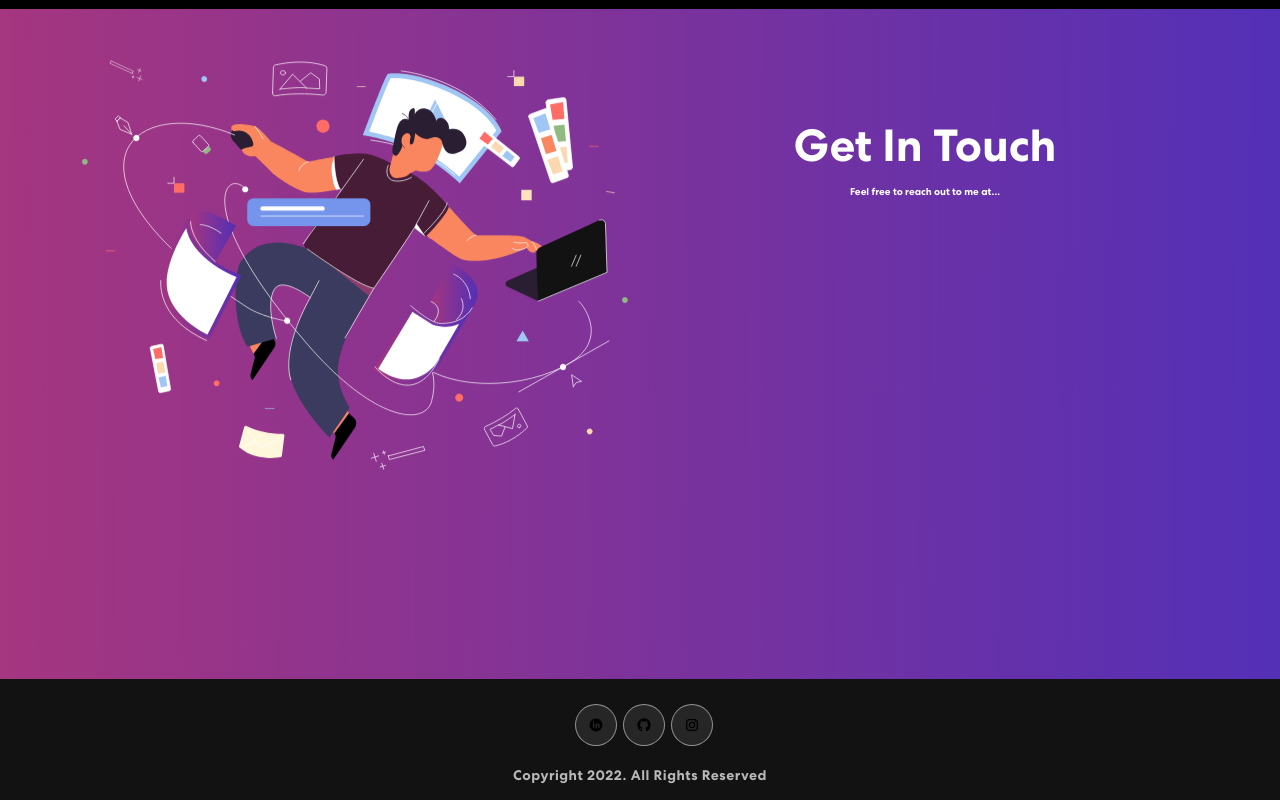
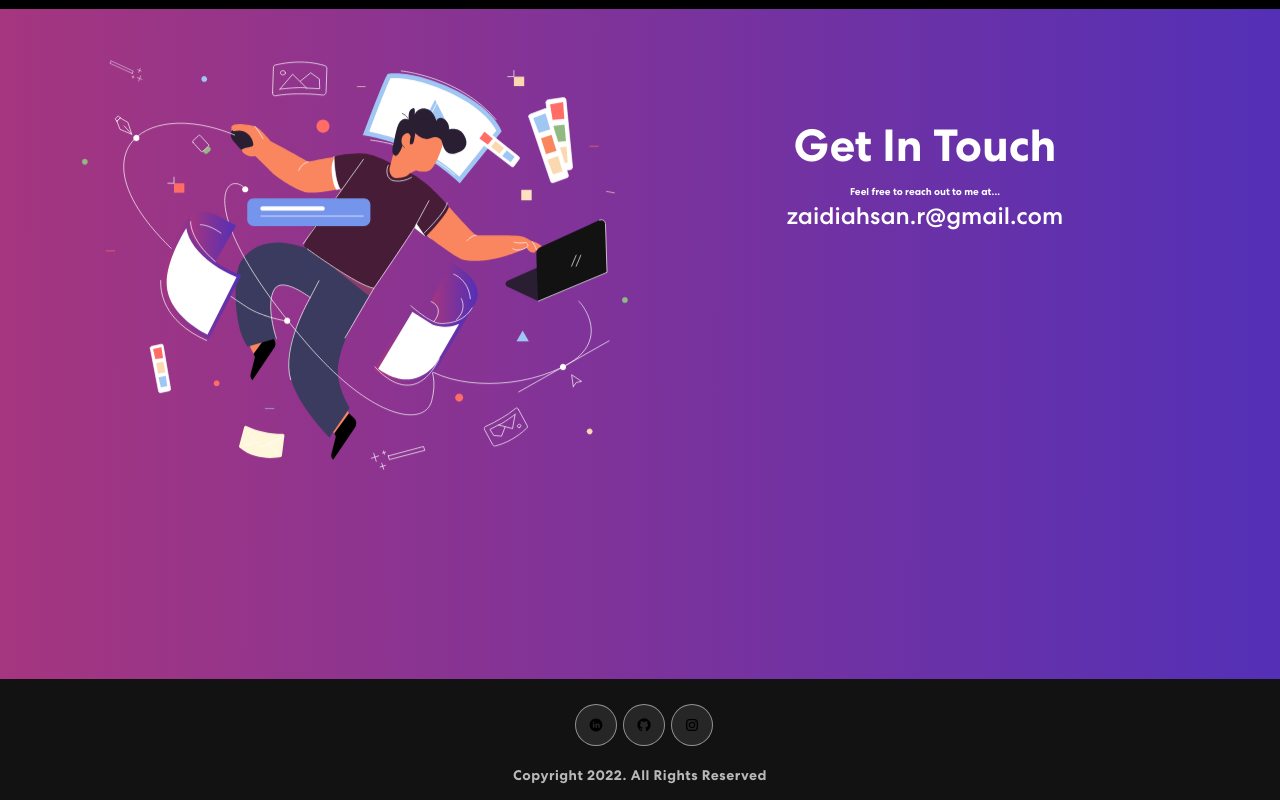
Before and after one commit to Ahsan-Zaidi/react-profile, a React (Create React App) app: page / in a window 1280 px wide. Shown: the part 2408-3208 px from the top of the page. Built offline with nearby package versions, Linux system fonts and the light colour scheme.

Commit message:
href status

```diff
--- a/src/components/Banner.js
+++ b/src/components/Banner.js
@@ -48,7 +48,7 @@ export const Banner = () => {
                         <span className="tagline">Welcome to my portfolio</span>
                         <h1>{`Hi I'm Ahsan a `}<span className="wrap">{text}</span></h1>
                         <p>Lorem ipsum dolor sit amet, consectetur adipiscing elit, sed do eiusmod tempor incididunt ut labore et dolore magna aliqua. Ut enim ad minim veniam, quis nostrud exercitation ullamco laboris nisi ut aliquip ex ea commodo consequat. Duis aute irure dolor in reprehenderit in voluptate velit esse cillum dolore eu fugiat nulla pariatur. Excepteur sint occaecat cupidatat non proident, sunt in culpa qui officia deserunt mollit anim id est laborum.</p>
-                        <button href="connect">Let's Connect <ArrowRightCircle size={25}/></button>
+                        <button href="#connect">Let's Connect <ArrowRightCircle size={25}/></button>
                     </Col>
                     <Col xs={12} md={6} xl={5}>
                         <img src={headerImg} alt="Header Img" />
--- a/src/components/Contact.js
+++ b/src/components/Contact.js
@@ -12,6 +12,9 @@ export const Contact = () => {
                     <Col md={6}>
                         <h2>Get In Touch</h2>
                         <small>Feel free to reach out to me at...</small>
+                        <div className='email-info'>
+                            <h4>zaidiahsan.r@gmail.com</h4>
+                        </div>
                     </Col>
                 </Row>
             </Container>
```
